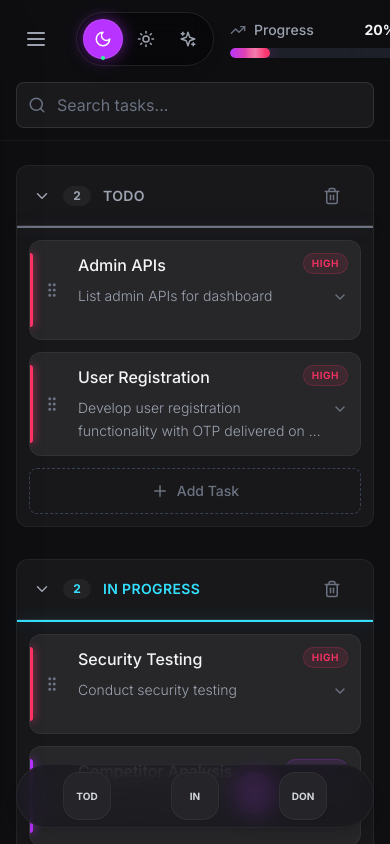
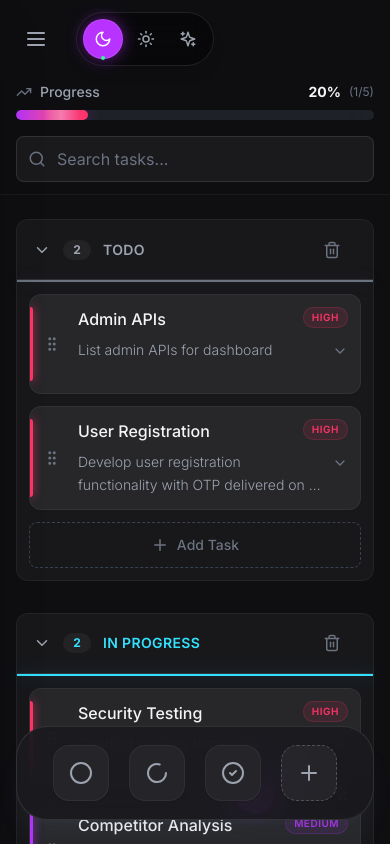
Before and after one commit to screechowlforwork/kanban-to-do, a React (Vite) app: page / in a window 390 px wide. Built offline with nearby package versions, Linux system fonts and the light colour scheme.

Commit message:
Ui revise

```diff
--- a/src/components/ColumnContainer.jsx
+++ b/src/components/ColumnContainer.jsx
@@ -255,10 +255,16 @@ function ColumnContainer({
 
                     {/* Column Title */}
                     {!editMode ? (
-                        <h2 className={cn(
-                            'font-semibold text-sm tracking-wide uppercase',
-                            theme.textColor
-                        )}>
+                        <h2
+                            onClick={(e) => {
+                                e.stopPropagation();
+                                setEditMode(true);
+                            }}
+                            className={cn(
+                                'font-semibold text-sm tracking-wide uppercase cursor-pointer hover:opacity-70 transition-opacity',
+                                theme.textColor
+                            )}
+                        >
                             {column.title}
                         </h2>
                     ) : (
--- a/src/components/ColumnDock.jsx
+++ b/src/components/ColumnDock.jsx
@@ -3,6 +3,22 @@ import { useDroppable } from '@dnd-kit/core';
 import { useTheme } from '../contexts/ThemeContext';
 import { cn } from '../utils';
 import { useEffect } from 'react';
+import { Circle, Loader2, CheckCircle2, KanbanSquare, Plus } from 'lucide-react';
+
+/**
+ * Helper to get icon based on column ID or Title
+ */
+const getColumnIcon = (column) => {
+    const id = column.id;
+
+    // Default columns get special icons
+    if (id === 'todo') return <Circle size={24} />;
+    if (id === 'doing') return <Loader2 size={24} className="animate-spin-slow" />;
+    if (id === 'done') return <CheckCircle2 size={24} />;
+
+    // Custom columns get initials for better identification
+    return <span className="text-sm font-bold tracking-tight">{column.title.slice(0, 2).toUpperCase()}</span>;
+};
 
 /**
  * Dock Item Component
@@ -40,7 +56,6 @@ function DockItem({ column, isDark, mode }) {
     let activeColor = '';
     let glowColor = '';
 
-    // ... [Color logic remains same] ...
     if (column.id === 'todo') {
         activeColor = isDark ? 'bg-gray-600' : 'bg-slate-200';
         glowColor = 'shadow-gray-500/50';
@@ -55,21 +70,19 @@ function DockItem({ column, isDark, mode }) {
         glowColor = 'shadow-purple-500/50';
     }
 
-    const shortLabel = column.title.slice(0, 3).toUpperCase();
-
     // RENDER: Navigation Mode
     if (mode === 'nav') {
         return (
             <div
                 onClick={handleNavClick}
-                className="flex flex-col items-center gap-1 cursor-pointer active:scale-90 transition-transform p-2 w-16"
+                className="flex flex-col items-center gap-1 cursor-pointer active:scale-95 transition-transform p-1.5 shrink-0"
             >
                 <div className={cn(
-                    "w-12 h-12 rounded-2xl flex items-center justify-center text-[10px] font-bold shadow-sm transition-colors border border-white/5",
-                    isDark ? "bg-[#252529] text-gray-300" : "bg-white text-gray-600",
-                    // Highlight logic could be added here
+                    "w-14 h-14 rounded-2xl flex items-center justify-center shadow-sm transition-all border border-white/5",
+                    isDark ? "bg-[#252529] text-gray-400" : "bg-white text-slate-500",
+                    "hover:scale-105 active:scale-95"
                 )}>
-                    {shortLabel}
+                    {getColumnIcon(column)}
                 </div>
             </div>
         );
@@ -80,7 +93,7 @@ function DockItem({ column, isDark, mode }) {
         <div
             ref={setNodeRef}
             className={cn(
-                'relative flex flex-col items-center justify-end group',
+                'relative flex flex-col items-center justify-end group shrink-0',
                 // Extended invisible hit area
                 'h-28 -mt-10 w-20',
                 'transition-all duration-200'
@@ -88,23 +101,23 @@ function DockItem({ column, isDark, mode }) {
         >
             <div
                 className={cn(
-                    'w-14 h-14 rounded-xl flex items-center justify-center font-bold text-sm shadow-lg transition-all duration-200 border border-white/10 z-10',
+                    'w-16 h-16 rounded-2xl flex items-center justify-center shadow-lg transition-all duration-200 border border-white/10 z-10',
                     isOver
-                        ? cn(activeColor, 'scale-125 -translate-y-4 text-white shadow-xl ring-2 ring-white/50', glowColor)
-                        : isDark ? 'bg-white/10 text-gray-300' : 'bg-white/20 text-white'
+                        ? cn(activeColor, 'scale-125 -translate-y-6 text-white shadow-xl ring-2 ring-white/50', glowColor)
+                        : isDark ? 'bg-white/10 text-gray-300' : 'bg-white/20 text-slate-700 backdrop-blur-md'
                 )}
             >
-                {shortLabel}
+                {getColumnIcon(column)}
             </div>
 
             {/* Tooltip Label */}
             <div
                 className={cn(
-                    'absolute -top-2 bg-black/80 text-white text-[10px] px-2 py-1 rounded-md whitespace-nowrap transition-opacity duration-200',
+                    'absolute -top-4 bg-black/80 text-white text-[10px] px-2 py-1 rounded-md whitespace-nowrap transition-opacity duration-200 pointer-events-none',
                     isOver ? 'opacity-100' : 'opacity-0'
                 )}
             >
-                Move to {column.title}
+                {column.title}
             </div>
         </div>
     );
@@ -116,7 +129,7 @@ function DockItem({ column, isDark, mode }) {
  * - Dragging: Floating Teleport Dock to move tasks
  * - Uses createPortal to escape parent overflow/transform constraints
  */
-export default function ColumnDock({ columns, isDragging }) {
+export default function ColumnDock({ columns, isDragging, addColumn }) {
     const { isDark } = useTheme();
     const mode = isDragging ? 'drop' : 'nav';
 
@@ -126,23 +139,29 @@ export default function ColumnDock({ columns, isDragging }) {
     return createPortal(
         <div
             className={cn(
-                'fixed z-[9999] transition-all duration-300 lg:hidden flex items-center justify-around',
+                'fixed z-[9999] transition-all duration-300 lg:hidden flex items-center justify-center gap-2',
                 // Safe area padding for notched devices
-                'bottom-[calc(1rem+env(safe-area-inset-bottom))] left-4 right-4',
+                'bottom-[calc(1.5rem+env(safe-area-inset-bottom))] left-4 right-4',
                 // Mode Switching Styles
                 mode === 'drop'
                     ? cn(
-                        'h-24', // Taller for drop zone
-                        'rounded-2xl border backdrop-blur-xl shadow-2xl px-2',
+                        'h-28', // Taller for drop zone
+                        'rounded-3xl border backdrop-blur-xl shadow-2xl px-4 overflow-x-auto',
                         isDark ? 'bg-[#1A1A1E]/95 border-white/10' : 'bg-black/80 border-white/20'
                     )
                     : cn(
-                        'h-16', // Compact for nav
-                        'rounded-full border backdrop-blur-md shadow-lg px-4',
-                        isDark ? 'bg-[#1A1A1E]/80 border-white/5' : 'bg-white/80 border-slate-200'
+                        'min-h-[5rem] h-auto py-2', // Allow height to grow
+                        'rounded-[2rem] border backdrop-blur-xl shadow-xl px-4 shadow-slate-500/10',
+                        isDark ? 'bg-[#1A1A1E]/90 border-white/10' : 'bg-white/80 border-white/40' // Crystalline feel
                     )
             )}
         >
+            <div className={cn(
+                "flex items-center gap-2 w-full max-w-lg mx-auto transition-all",
+                mode === 'nav'
+                    ? "flex-wrap justify-center py-1"
+                    : "justify-start overflow-x-auto no-scrollbar"
+            )}>
                 {columns.map(col => (
                     <DockItem
                         key={col.id}
@@ -151,6 +170,24 @@ export default function ColumnDock({ columns, isDragging }) {
                         mode={mode}
                     />
                 ))}
+
+                {/* Add Column Button (Only in Nav Mode) */}
+                {mode === 'nav' && addColumn && (
+                    <div
+                        onClick={() => addColumn()}
+                        className="flex flex-col items-center gap-1 cursor-pointer active:scale-95 transition-transform p-1.5 shrink-0"
+                    >
+                         <div className={cn(
+                            "w-14 h-14 rounded-2xl flex items-center justify-center shadow-sm transition-all border border-dashed",
+                            isDark
+                                ? "bg-white/5 border-white/20 text-gray-400 hover:bg-white/10 hover:text-white"
+                                : "bg-white/40 border-slate-300 text-slate-500 hover:bg-white/80 hover:text-slate-700",
+                        )}>
+                            <Plus size={24} />
+                        </div>
+                    </div>
+                )}
+            </div>
         </div>,
         document.body
     );
--- a/src/components/KanbanBoard.jsx
+++ b/src/components/KanbanBoard.jsx
@@ -1,6 +1,6 @@
 import { useRef, useMemo, useCallback, useState, useEffect } from 'react';
 import { motion, AnimatePresence } from 'framer-motion';
-import { Menu, Search, Keyboard } from 'lucide-react';
+import { Menu, Search, Keyboard, Plus } from 'lucide-react';
 import {
     DndContext,
     DragOverlay,
@@ -47,6 +47,7 @@ function KanbanBoard({ projectId, onToggleSidebar }) {
         deleteTask,
         updateColumn,
         deleteColumn,
+        createColumn,
         setSearchQuery,
         handleDragStart,
         handleDragEnd,
@@ -119,14 +120,14 @@ function KanbanBoard({ projectId, onToggleSidebar }) {
             autoScroll={{
                 enabled: true,
                 layoutShiftCompensation: false,
-                acceleration: 10,
+                acceleration: 0, // Must be 0 to prevent scroll runaway during drag
                 interval: 10
             }}
             onDragStart={handleDragStart}
             onDragEnd={handleDragEnd}
             onDragOver={handleDragOver}
         >
-            <div className="flex flex-col h-full w-full overflow-hidden">
+            <div className="flex flex-col h-full w-full overflow-hidden relative">
                 {/* Header Bar - Fixed Top */}
                 <header
                     className={cn(
@@ -142,7 +143,7 @@ function KanbanBoard({ projectId, onToggleSidebar }) {
                         animate={{ y: 0, opacity: 1 }}
                         className="flex flex-col lg:flex-row items-start lg:items-center justify-between gap-4 px-4 lg:px-8 py-3"
                     >
-                        <div className="flex items-center gap-4 w-full lg:w-auto">
+                        <div className="flex flex-wrap items-center gap-4 w-full lg:w-auto">
                             <motion.button
                                 whileHover={{ scale: 1.05 }}
                                 whileTap={{ scale: 0.95 }}
@@ -218,7 +219,7 @@ function KanbanBoard({ projectId, onToggleSidebar }) {
                     className={cn(
                         "flex-1 w-full relative overscroll-y-contain",
                         // SCROLL LOCK LOGIC: Disable native scroll during drag to prevent interference
-                        isDragging ? "overflow-hidden touch-none" : "overflow-y-auto overflow-x-hidden"
+                        isDragging ? "overflow-hidden touch-none" : "overflow-y-auto overflow-x-hidden lg:overflow-y-hidden lg:overflow-x-auto"
                     )}
                     style={{ WebkitOverflowScrolling: 'touch' }}
                 >
@@ -231,7 +232,7 @@ function KanbanBoard({ projectId, onToggleSidebar }) {
                         )}>
                             <SortableContext items={columnIds} strategy={sortableStrategy}>
                                 <AnimatePresence mode="popLayout">
-                                    {columns.map((col, index) => (
+                                    {columns.map((col) => (
                                         <motion.div
                                             key={col.id}
                                             variants={staggerItem}
@@ -256,12 +257,27 @@ function KanbanBoard({ projectId, onToggleSidebar }) {
                                     ))}
                                 </AnimatePresence>
                             </SortableContext>
+
+                            {/* Add Column Button */}
+                            <motion.button
+                                layout
+                                onClick={() => createColumn()}
+                                className={cn(
+                                    "min-w-full lg:min-w-[350px] lg:w-[350px] h-[60px] lg:h-auto lg:self-stretch rounded-xl border-2 border-dashed flex items-center justify-center gap-2 transition-all hover:scale-[1.02] active:scale-95 shrink-0 mb-32 lg:mb-0",
+                                    isDark
+                                        ? "border-white/10 hover:border-white/30 bg-white/5 hover:bg-white/10 text-gray-400 hover:text-white"
+                                        : "border-slate-300/50 hover:border-slate-400/80 bg-white/40 hover:bg-white/60 text-slate-500 hover:text-slate-700 backdrop-blur-sm"
+                                )}
+                            >
+                                <Plus size={24} />
+                                <span className="font-medium">Add Column</span>
+                            </motion.button>
                         </div>
                     </div>
                 </main>
 
                 {/* Column Dock (Mobile Only) - Rendered via Portal */}
-                <ColumnDock columns={columns} isDragging={isDragging} />
+                <ColumnDock columns={columns} isDragging={isDragging} addColumn={createColumn} />
 
                 {/* Keyboard Shortcuts Hint (Desktop only) */}
                 <motion.div
@@ -269,7 +285,7 @@ function KanbanBoard({ projectId, onToggleSidebar }) {
                     animate={{ opacity: 1 }}
                     transition={{ delay: 0.5 }}
                     className={cn(
-                        'hidden lg:flex items-center gap-4 px-8 py-3 text-xs fixed bottom-4 left-4',
+                        'hidden lg:flex items-center gap-4 px-8 py-3 text-xs absolute bottom-6 left-6 pointer-events-none',
                         isDark ? 'text-gray-600' : 'text-slate-400'
                     )}
                 >
--- a/src/components/ProgressBar.jsx
+++ b/src/components/ProgressBar.jsx
@@ -19,7 +19,7 @@ function ProgressBar({ stats }) {
     };
 
     return (
-        <div className="flex-1 min-w-[200px] md:min-w-[300px]">
+        <div className="flex-1 w-full min-w-[150px] md:min-w-[300px]">
             {/* Label Row */}
             <div className="flex items-center justify-between mb-2">
                 <div className="flex items-center gap-2">
```
Also changed, not shown: 6 other files (tests, documents, lock files or other folders). Lines whose indentation alone changed are shown as unchanged.
